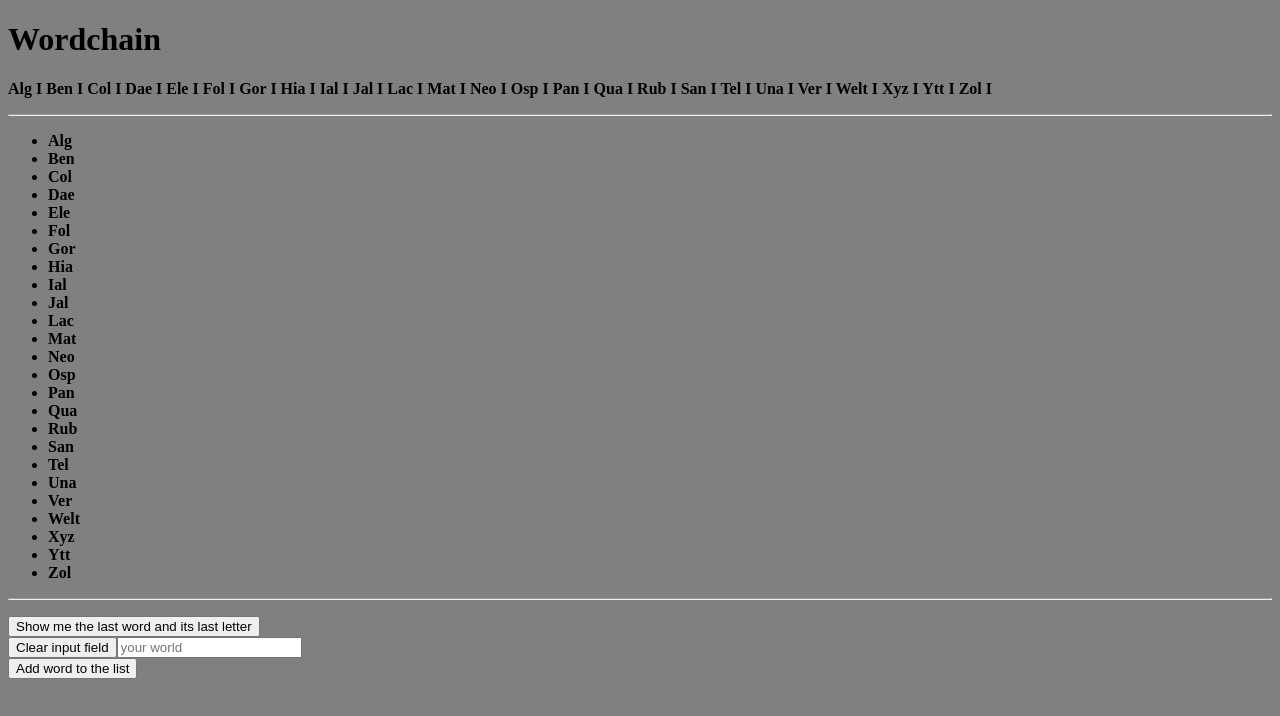
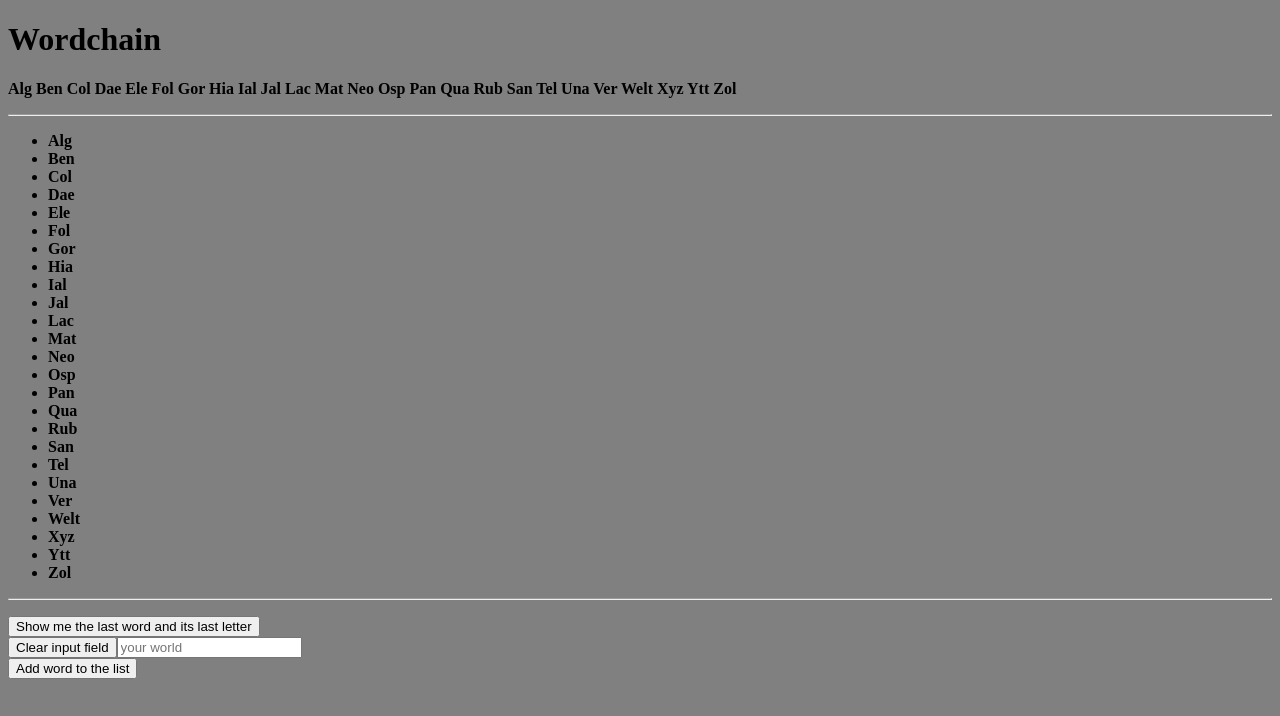
Before and after one commit to Bazsmagister/WordChain-in-vanilla-JS, a plain HTML site: page index.html in a window 1280 px wide. Drawn offline with Linux system fonts and the light colour scheme.

Commit message:
little modifications

```diff
--- a/app.js
+++ b/app.js
@@ -37,7 +37,7 @@ var txt = "";
 words.forEach(myFunction);
 
 function myFunction(value) {
-    txt = txt + value + "  I   ";
+    txt = txt + value + "     ";
     document.getElementById("demo").innerHTML = txt;
 }
 
@@ -60,7 +60,7 @@ function addWord() {
     //this.words += this.words.push(this.newWord);
 
     //let newWord = document.querySelector('#newWord').value;
-    let newWord = document.getElementById('newWord').value;
+    let newWord = document.getElementById("newWord").value;
 
     //alert(newWord);
 
@@ -82,7 +82,6 @@ function addWord() {
     text += "</ul>";
     document.getElementById("demo2").innerHTML = text;
 
-
     //this.newWord = "";
     //return this.words;
 
@@ -92,7 +91,6 @@ function addWord() {
     //alert(words);
     //document.getElementById("demo3").innerHTML = addWord();
     //return words;
-
 }
 
 //newWord = "";
@@ -117,16 +115,11 @@ function lastwordandlastletter() {
     */
     var wordsinlowercase = [];
     for (i = 0; i < wLen; i++) {
-
         wordsinlowercase.push(words[i].toLowerCase());
         // words[i].charAt(0).toLowerCase();
         if (wordsinlowercase[i].charAt(0) == lastletter) {
             alert(wordsinlowercase[i]);
-
         }
-
     }
     console.log(wordsinlowercase);
-
-
 }
```
Also changed, not shown: index.html (+0 -3 lines).
